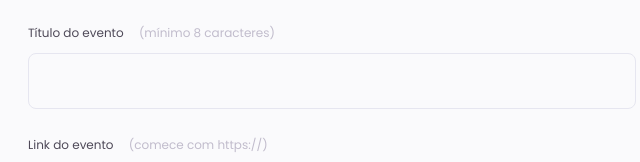
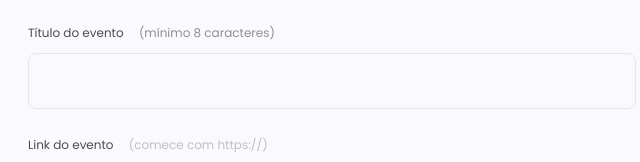
Before and after one commit to GabrielRdev/stage03-projeto01, a plain HTML site: page index.html in a window 1280 px wide. In both pictures the pointer is over the element "(mínimo 8 caracteres)". Shown: the part 390-552 px from the top of the page, 308-948 px from the left. Drawn offline with Linux system fonts and the light colour scheme.

Commit message:
acessibility-span

```diff
--- a/styles.css
+++ b/styles.css
@@ -110,6 +110,10 @@ fieldset legend {
   color: #c1bccc;
 }
 
+.input-wrapper label span:hover {
+  color: #8f8d95;
+}
+
 .input-wrapper input,
 .input-wrapper textarea {
   background: #fafafc;
```
